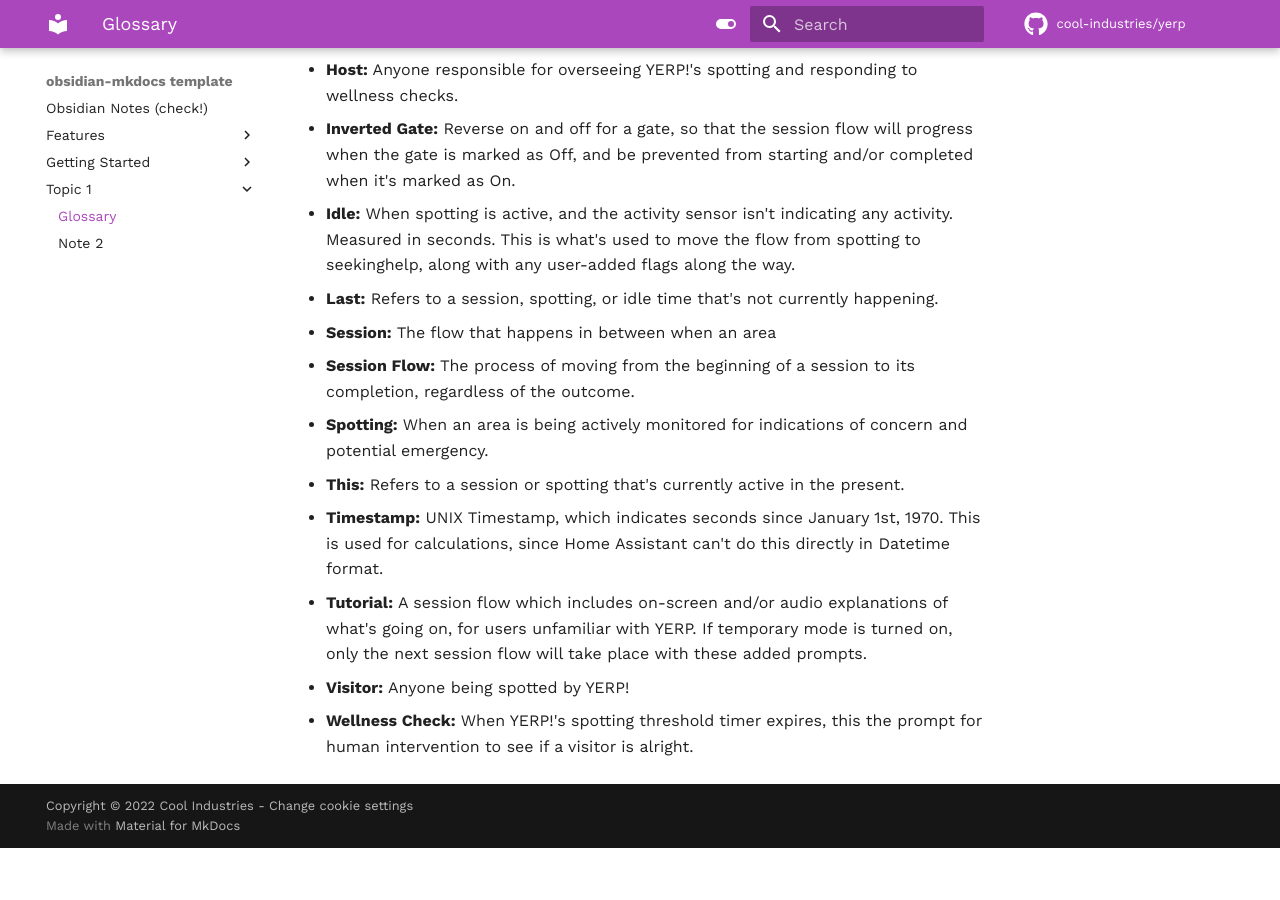
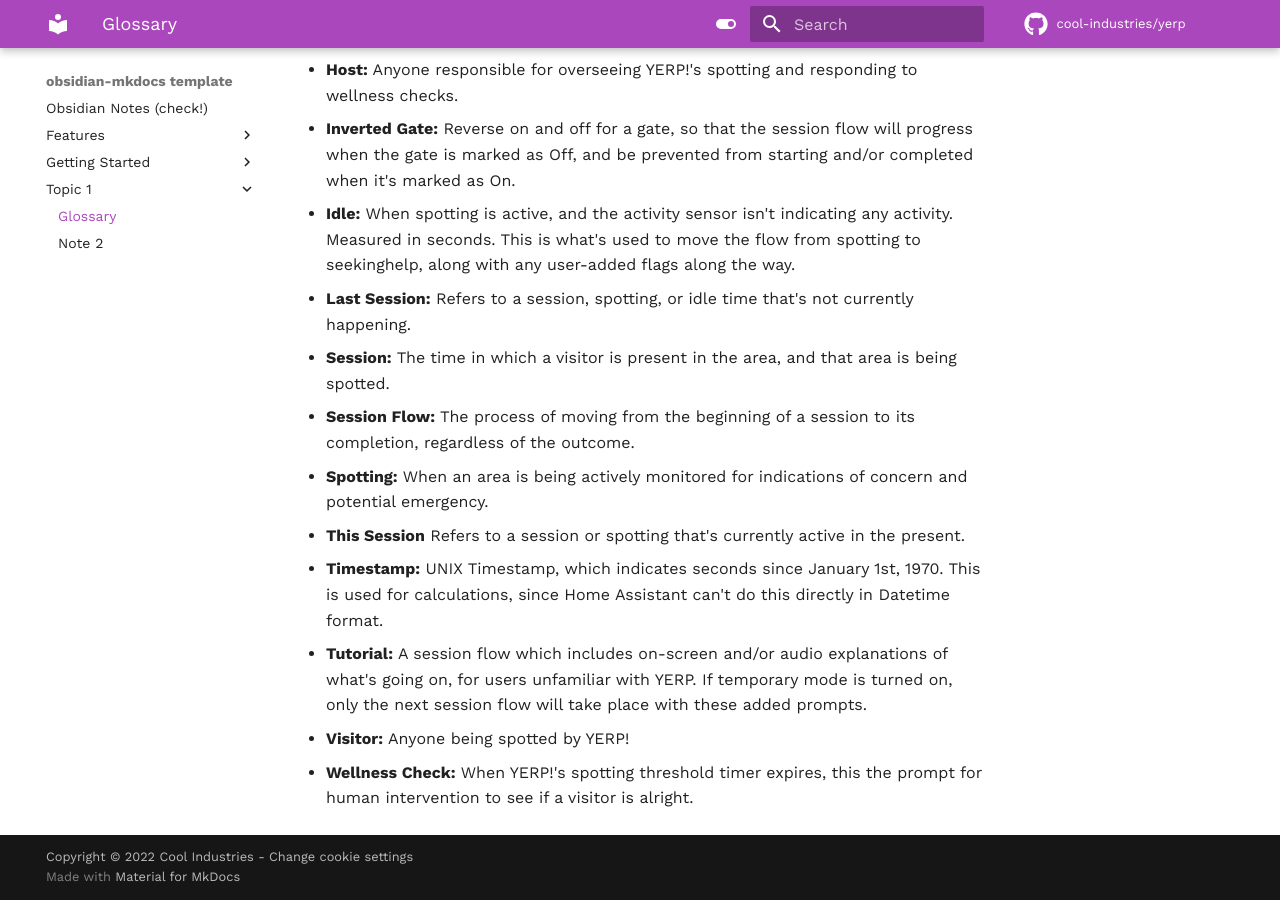
Before and after one commit to Cool-Industries/yerp-documentation, an MkDocs documentation site: the page built from docs/Topic 1/Glossary.md, in a window 1280 px wide and 900 px high, scrolled down 767 px. Built offline with MkDocs 1.6.1 and Material for MkDocs 9.7.7, drawn with Linux system fonts in a browser that asks for light colours; comment, search, counter and statistics services are not loaded; before the commit the page ends 1615 px from its top, so only the background shows below that.

Commit message:
vault backup: 2022-12-18 17:14:20

```diff
--- a/docs/Topic 1/Glossary.md
+++ b/docs/Topic 1/Glossary.md
@@ -10,11 +10,11 @@
 - **Host:** Anyone responsible for overseeing YERP!'s spotting and responding to wellness checks.
 -  **Inverted Gate:** Reverse on and off for a gate, so that the session flow will progress when the gate is marked as Off, and be prevented from starting and/or completed when it's marked as On.
 -  **Idle:** When spotting is active, and the activity sensor isn't indicating any activity. Measured in seconds. This is what's used to move the flow from spotting to seekinghelp, along with any user-added flags along the way.
--  **Last:** Refers to a session, spotting, or idle time that's not currently happening.
--  **Session:** The flow that happens in between when an area
+-  **Last Session:** Refers to a session, spotting, or idle time that's not currently happening.
+-  **Session:** The time in which a visitor is present in the area, and that area is being spotted.
 -  **Session Flow:** The process of moving from the beginning of a session to its completion, regardless of the outcome.
 -  **Spotting:** When an area is being actively monitored for indications of concern and potential emergency.
--  **This:** Refers to a session or spotting that's currently active in the present.
+-  **This Session** Refers to a session or spotting that's currently active in the present.
 -   **Timestamp:** UNIX Timestamp, which indicates seconds since January 1st, 1970. This is used for calculations, since Home Assistant can't do this directly in Datetime format.
 -   **Tutorial:** A session flow which includes on-screen and/or audio explanations of what's going on, for users unfamiliar with YERP. If temporary mode is turned on, only the next session flow will take place with these added prompts.
 - **Visitor:** Anyone being spotted by YERP!
```
